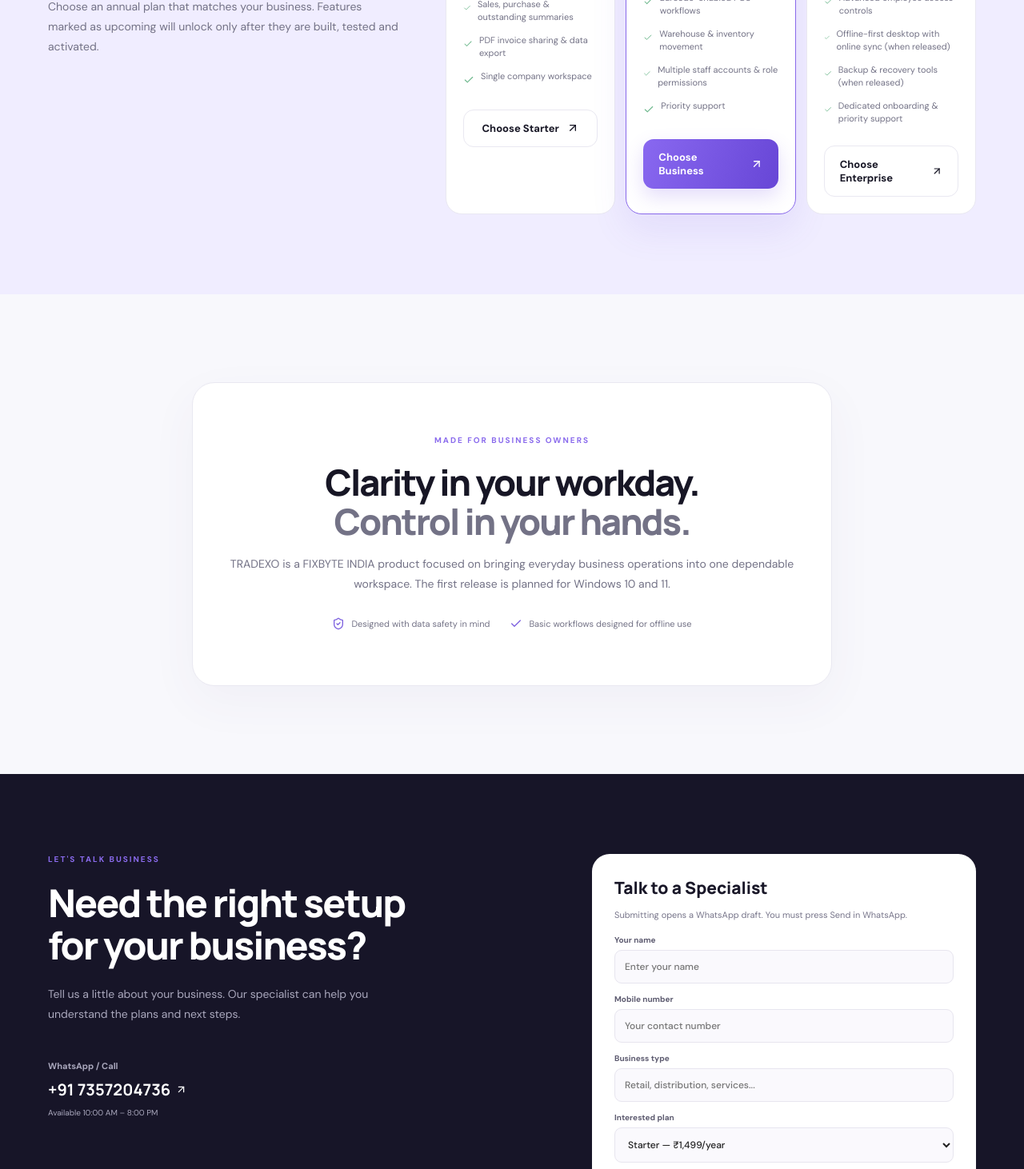
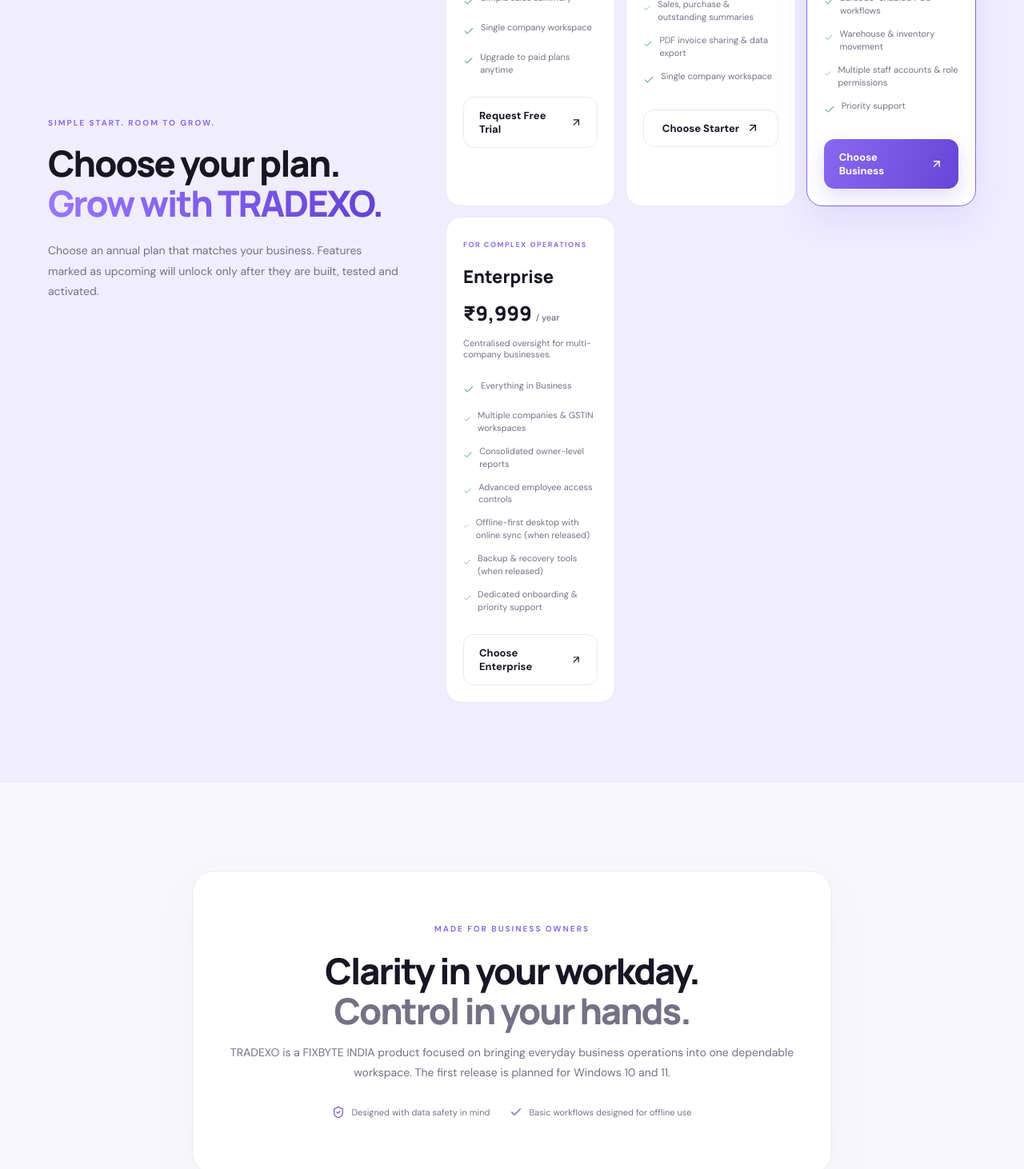
Before and after one commit to Abhishek-3002/TRADEXO, a React (Vite) app in the folder website/: page / in a window 1280 px wide. Shown: the part 2100-3562 px from the top of the page at 80% size. Built offline with nearby package versions, Linux system fonts and the light colour scheme; no server answers.

Commit message:
Add free Basic trial plan to TRADEXO website

```diff
--- a/website/src/App.jsx
+++ b/website/src/App.jsx
@@ -13,7 +13,7 @@ const features = [
 function WebsiteApp() {
   const [dark, setDark] = useState(false)
   const [menu, setMenu] = useState(false)
-  const [form, setForm] = useState({ name:'', mobile:'', business:'', plan:'Business', message:'' })
+  const [form, setForm] = useState({ name:'', mobile:'', business:'', plan:'Basic — Free Trial', message:'' })
   const [sent, setSent] = useState(false)
   const whatsapp = import.meta.env.VITE_SUPPORT_WHATSAPP || '7357204736'
   const submit = (e) => {
@@ -51,6 +51,7 @@ function WebsiteApp() {
       </section>
       <section className="plan-section" id="plans"><div className="wrap plan-layout"><div><div className="eyebrow">SIMPLE START. ROOM TO GROW.</div><h2>Choose your plan.<br/><span className="gradient">Grow with TRADEXO.</span></h2><p>Choose an annual plan that matches your business. Features marked as upcoming will unlock only after they are built, tested and activated.</p></div>
         <div className="plans">
+          <article className="plan basic"><span className="plan-tag">FREE TO GET STARTED</span><h3>Basic</h3><div className="price">FREE <small>/ trial</small></div><p>Try the essential TRADEXO workflow before upgrading.</p><ul><li><Check/> Limited monthly sales invoices</li><li><Check/> Basic products & customer records</li><li><Check/> Basic stock overview</li><li><Check/> Simple sales summary</li><li><Check/> Single company workspace</li><li><Check/> Upgrade to paid plans anytime</li></ul><a href="#contact" className="button secondary full">Request Free Trial <ArrowUpRight size={16}/></a></article>
           <article className="plan"><span className="plan-tag">FOR SMALL BUSINESSES</span><h3>Starter</h3><div className="price">₹1,499 <small>/ year</small></div><p>Essential tools to organise everyday billing and stock.</p><ul><li><Check/> Sales invoices & credit notes</li><li><Check/> Products, customers & vendors</li><li><Check/> Basic inventory & stock alerts</li><li><Check/> Sales, purchase & outstanding summaries</li><li><Check/> PDF invoice sharing & data export</li><li><Check/> Single company workspace</li></ul><a href="#contact" className="button secondary full">Choose Starter <ArrowUpRight size={16}/></a></article>
           <article className="plan premium"><span className="plan-tag">MOST POPULAR</span><h3>Business</h3><div className="price">₹4,999 <small>/ year</small></div><p>More control for growing teams and daily operations.</p><ul><li><Check/> Everything in Starter</li><li><Check/> Purchase orders, debit notes & expenses</li><li><Check/> GST summaries & advanced reports</li><li><Check/> Barcode-enabled POS workflows</li><li><Check/> Warehouse & inventory movement</li><li><Check/> Multiple staff accounts & role permissions</li><li><Check/> Priority support</li></ul><a href="#contact" className="button primary full">Choose Business <ArrowUpRight size={16}/></a></article>
           <article className="plan"><span className="plan-tag">FOR COMPLEX OPERATIONS</span><h3>Enterprise</h3><div className="price">₹9,999 <small>/ year</small></div><p>Centralised oversight for multi-company businesses.</p><ul><li><Check/> Everything in Business</li><li><Check/> Multiple companies & GSTIN workspaces</li><li><Check/> Consolidated owner-level reports</li><li><Check/> Advanced employee access controls</li><li><Check/> Offline-first desktop with online sync (when released)</li><li><Check/> Backup & recovery tools (when released)</li><li><Check/> Dedicated onboarding & priority support</li></ul><a href="#contact" className="button secondary full">Choose Enterprise <ArrowUpRight size={16}/></a></article>
@@ -58,7 +59,7 @@ function WebsiteApp() {
       </div></section>
       <section className="section wrap about" id="about"><div className="about-card"><div className="eyebrow">MADE FOR BUSINESS OWNERS</div><h2>Clarity in your workday.<br/><span className="muted">Control in your hands.</span></h2><p>TRADEXO is a FIXBYTE INDIA product focused on bringing everyday business operations into one dependable workspace. The first release is planned for Windows 10 and 11.</p><div className="about-points"><span><ShieldCheck/> Designed with data safety in mind</span><span><Check/> Basic workflows designed for offline use</span></div></div></section>
       <section className="contact-section" id="contact"><div className="wrap contact-layout"><div><div className="eyebrow">LET'S TALK BUSINESS</div><h2>Need the right setup<br/>for your business?</h2><p>Tell us a little about your business. Our specialist can help you understand the plans and next steps.</p><div className="contact-info"><b>WhatsApp / Call</b><a href={`https://wa.me/91${whatsapp}`} target="_blank" rel="noreferrer">+91 {whatsapp} <ArrowUpRight size={15}/></a><small>Available 10:00 AM – 8:00 PM</small></div></div>
-        <form className="contact-form" onSubmit={submit}><h3>Talk to a Specialist</h3><p>Submitting opens a WhatsApp draft. You must press Send in WhatsApp.</p><label>Your name<input required value={form.name} onChange={e=>setForm({...form,name:e.target.value})} placeholder="Enter your name"/></label><label>Mobile number<input required inputMode="tel" pattern="[0-9+ ()-]{8,18}" value={form.mobile} onChange={e=>setForm({...form,mobile:e.target.value})} placeholder="Your contact number"/></label><label>Business type<input required value={form.business} onChange={e=>setForm({...form,business:e.target.value})} placeholder="Retail, distribution, services..."/></label><label>Interested plan<select value={form.plan} onChange={e=>setForm({...form,plan:e.target.value})}><option>Starter — ₹1,499/year</option><option>Business — ₹4,999/year</option><option>Enterprise — ₹9,999/year</option></select></label><label>Message (optional)<textarea rows="3" value={form.message} onChange={e=>setForm({...form,message:e.target.value})} placeholder="What would you like to manage?"/></label><button className="button primary full" type="submit">Continue on WhatsApp <ArrowUpRight size={16}/></button>{sent&&<small className="success">WhatsApp draft opened. Please review and press Send.</small>}</form>
+        <form className="contact-form" onSubmit={submit}><h3>Talk to a Specialist</h3><p>Submitting opens a WhatsApp draft. You must press Send in WhatsApp.</p><label>Your name<input required value={form.name} onChange={e=>setForm({...form,name:e.target.value})} placeholder="Enter your name"/></label><label>Mobile number<input required inputMode="tel" pattern="[0-9+ ()-]{8,18}" value={form.mobile} onChange={e=>setForm({...form,mobile:e.target.value})} placeholder="Your contact number"/></label><label>Business type<input required value={form.business} onChange={e=>setForm({...form,business:e.target.value})} placeholder="Retail, distribution, services..."/></label><label>Interested plan<select value={form.plan} onChange={e=>setForm({...form,plan:e.target.value})}><option>Basic — Free Trial</option><option>Starter — ₹1,499/year</option><option>Business — ₹4,999/year</option><option>Enterprise — ₹9,999/year</option></select></label><label>Message (optional)<textarea rows="3" value={form.message} onChange={e=>setForm({...form,message:e.target.value})} placeholder="What would you like to manage?"/></label><button className="button primary full" type="submit">Continue on WhatsApp <ArrowUpRight size={16}/></button>{sent&&<small className="success">WhatsApp draft opened. Please review and press Send.</small>}</form>
       </div></section>
     </main>
     <footer><div className="wrap footer-inner"><a className="brand" href="#"><span className="brand-mark">T</span><span>TRADE<span className="violet">XO</span><small>BY FIXBYTE INDIA</small></span></a><span>© {new Date().getFullYear()} TRADEXO. All rights reserved.</span><b>Developed & Maintained by FIXBYTE INDIA</b></div></footer>
```
